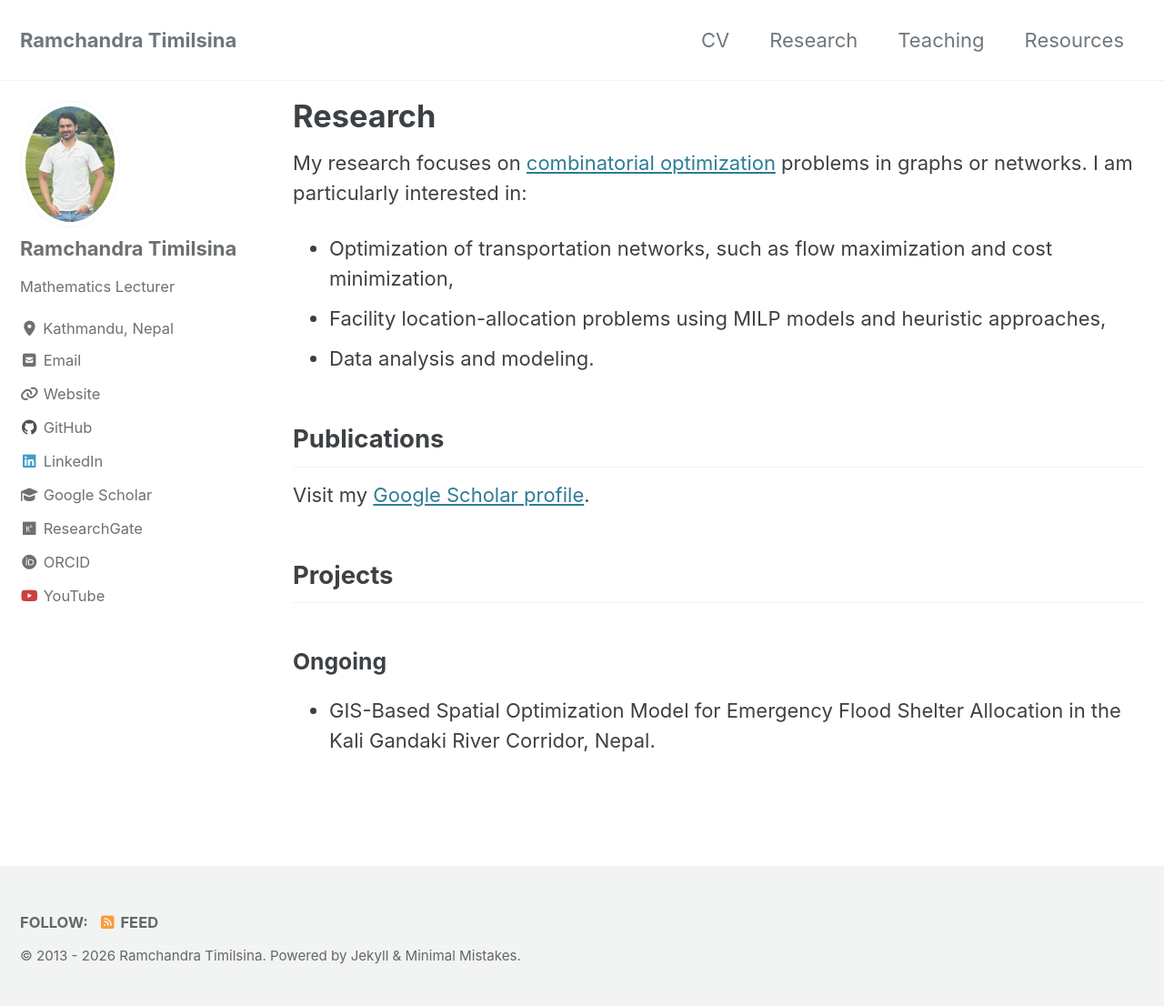
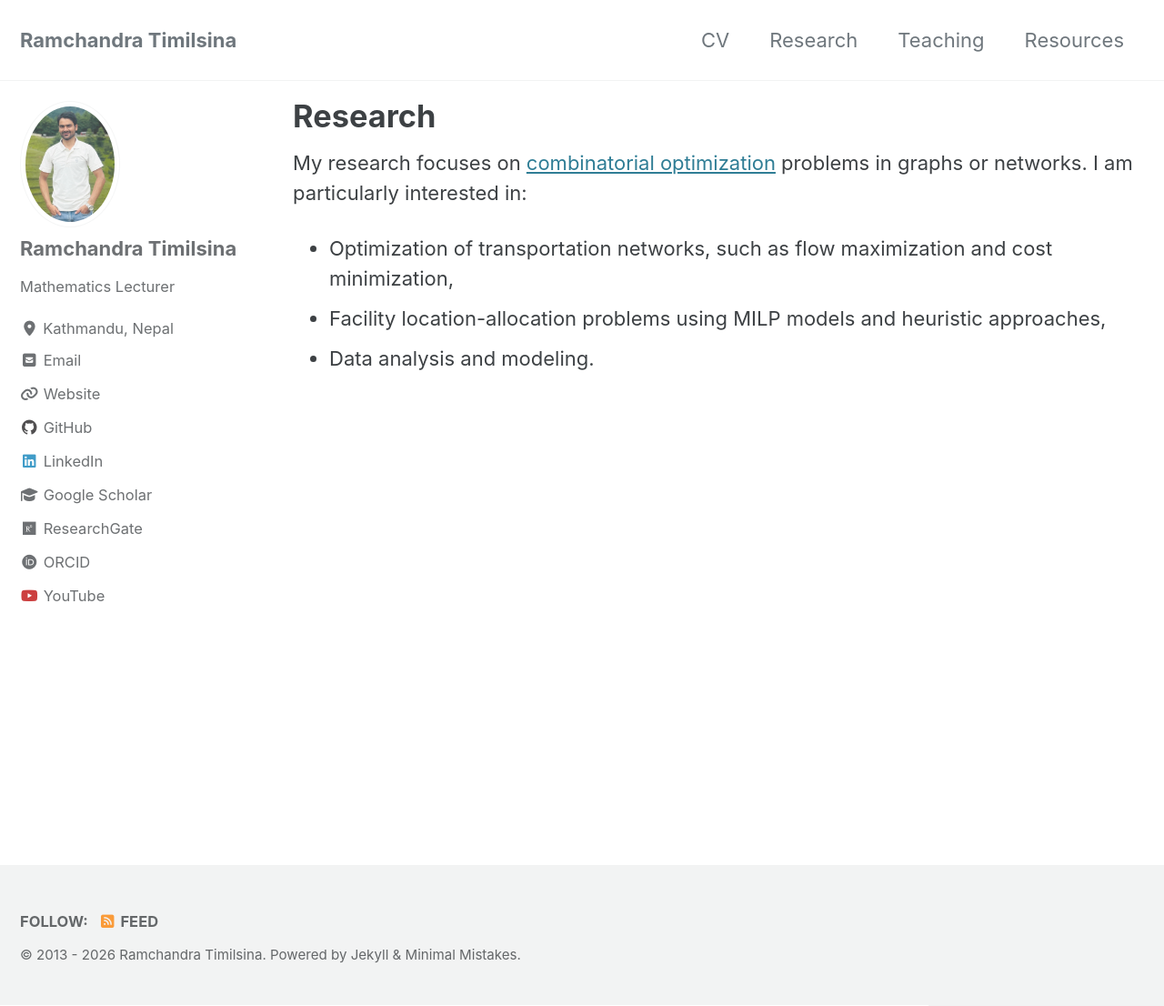
Before and after one commit to TimilsinaRC07/TimilsinaRC07.github.io, a Jekyll site: the page built from Research.md, in a window 1280 px wide and 1106 px high. Shown: the whole window at 91% size. Built offline with Jekyll 4.4.1, drawn with Linux system fonts in a browser that asks for light colours; cached includes are drawn as plain includes.

Commit message:
Update Research.md

```diff
--- a/Research.md
+++ b/Research.md
@@ -11,10 +11,3 @@ My research focuses on [combinatorial optimization](https://en.wikipedia.org/wik
 * Optimization of transportation networks, such as flow maximization and cost minimization,
 * Facility location-allocation problems using MILP models and heuristic approaches,
 * Data analysis and modeling.
-
-## Publications
-Visit my [Google Scholar profile](https://scholar.google.com/citations?user=vrBf8DsAAAAJ&hl=en&oi=ao).
-
-## Projects
-### Ongoing
-* GIS-Based Spatial Optimization Model for Emergency Flood Shelter Allocation in the Kali Gandaki River Corridor, Nepal.
```
